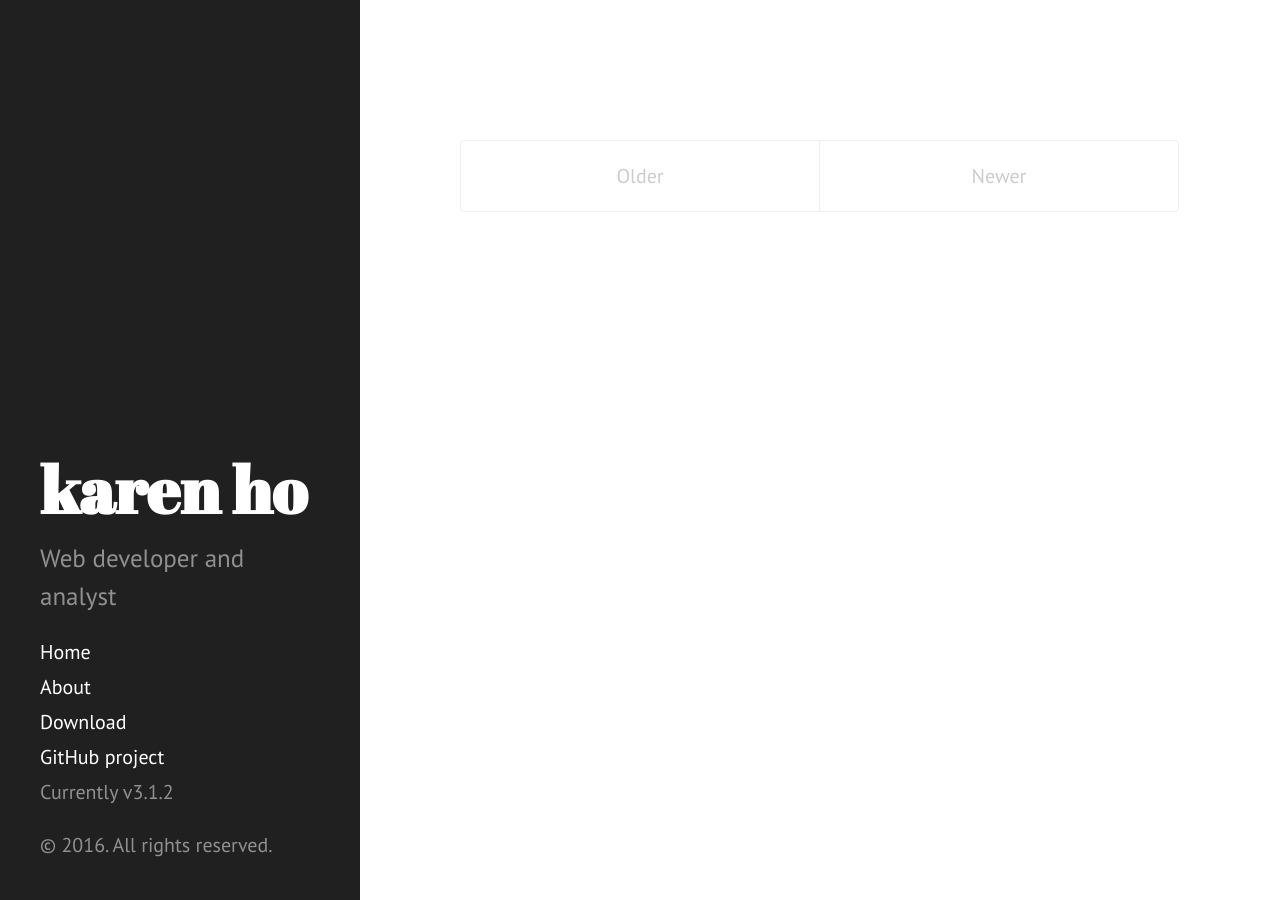
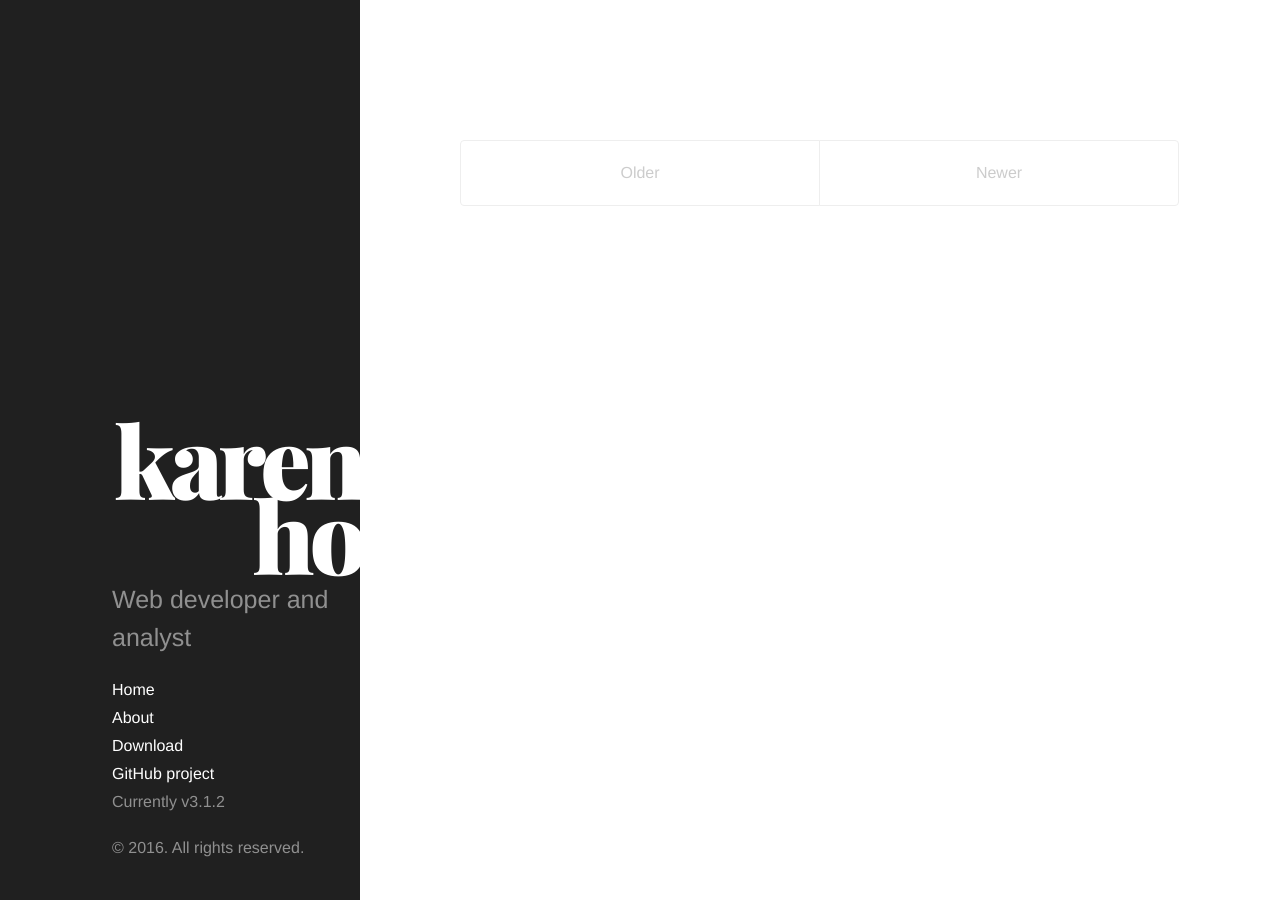
Before and after one commit to karenjho/karenjho-com, a Jekyll site: the page built from index.html, in a window 1280 px wide. Built offline with Jekyll 4.4.1, drawn with Linux system fonts in a browser that asks for light colours; some web fonts are replaced.

Commit message:
Adjust sidebar styles for site name

```diff
--- a/_config.yml
+++ b/_config.yml
@@ -14,8 +14,7 @@ baseurl:
 author:
   name:           'Karen Ho'
   url:            https://twitter.com/karenjho
-
-# paginate:         5
+  baseurl:
 
 # Custom vars
 version:          3.1.2
--- a/_includes/head.html
+++ b/_includes/head.html
@@ -15,10 +15,11 @@
   </title>
 
   <!-- CSS -->
-  <link rel="stylesheet" href="{{ site.baseurl }}public/css/poole.css">
-  <link rel="stylesheet" href="{{ site.baseurl }}public/css/syntax.css">
-  <link rel="stylesheet" href="{{ site.baseurl }}public/css/hyde.css">
-  <link rel="stylesheet" href="http://fonts.googleapis.com/css?family=PT+Sans:400,400italic,700|Abril+Fatface">
+  <link rel="stylesheet" href="{{ "/css/main.css" | prepend: site.baseurl }}">
+  <link rel="stylesheet" href="{{ "/public/css/poole.css" | prepend: site.baseurl }}">
+  <link rel="stylesheet" href="{{ "/public/css/syntax.css" | prepend: site.baseurl }}">
+  <link rel="stylesheet" href="{{ "/public/css/hyde.css" | prepend: site.baseurl }}">
+
 
   <!-- Icons -->
   <link rel="apple-touch-icon-precomposed" sizes="144x144" href="{{ site.baseurl }}public/apple-touch-icon-144-precomposed.png">
--- a/css/main.scss
+++ b/css/main.scss
@@ -43,6 +43,8 @@ $on-laptop:        800px;
     }
 }
 
+// Import font files
+@import url(https://fonts.googleapis.com/css?family=Lato:300,300italic,700,700italic|Playfair+Display:900,900italic);
 
 
 // Import partials from `sass_dir` (defaults to `_sass`)
--- a/public/css/hyde.css
+++ b/public/css/hyde.css
@@ -32,7 +32,7 @@
  */
 
 html {
-  font-family: "PT Sans", Helvetica, Arial, sans-serif;
+  font-family: "Lato", Helvetica, Arial, sans-serif;
 }
 @media (min-width: 48em) {
   html {
@@ -54,8 +54,10 @@ html {
  */
 
 .sidebar {
-  text-align: center;
-  padding: 2rem 1rem;
+  /* Change text alignment */
+  text-align: right;
+  /* Adjust padding */
+  padding: 2rem 0 2rem 1rem;
   color: rgba(255,255,255,.5);
   background-color: #202020;
 }
@@ -66,6 +68,7 @@ html {
     left: 0;
     bottom: 0;
     width: 18rem;
+    /* Change text alignment */
     text-align: left;
   }
 }
@@ -79,8 +82,16 @@ html {
 .sidebar-about h1 {
   color: #fff;
   margin-top: 0;
-  font-family: "Abril Fatface", serif;
-  font-size: 3.25rem;
+  /* Change default font styles */
+  font-family: "Playfair Display", Georgia, Times, serif;
+  font-weight: 900;
+  font-size: 5rem;
+  line-height: 0.75;
+  letter-spacing: -5px;
+  /* Adjust heading positioning */
+  text-align: right;
+  position: relative;
+  right: -0.1rem;
 }
 
 /* Sidebar nav */
@@ -107,10 +118,12 @@ a.sidebar-nav-item:focus {
 
 @media (min-width: 48em) {
   .sidebar-sticky {
+    /* Change container positioning and padding */
     position: absolute;
-    right:  1rem;
+    right:  0;
     bottom: 1rem;
-    left:   1rem;
+    left:   4.6rem;
+    padding-right: 0;
   }
 }
 
```
